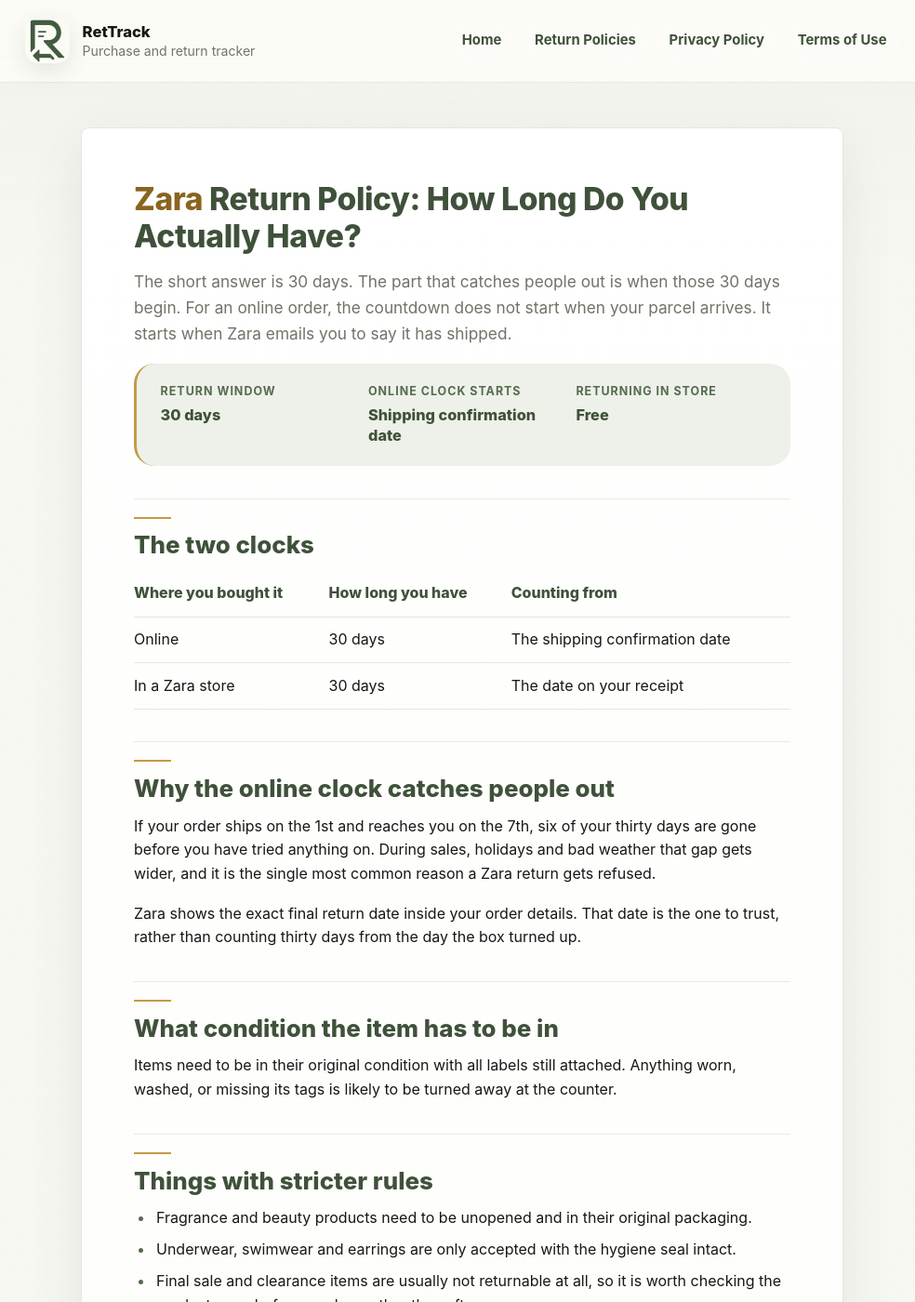
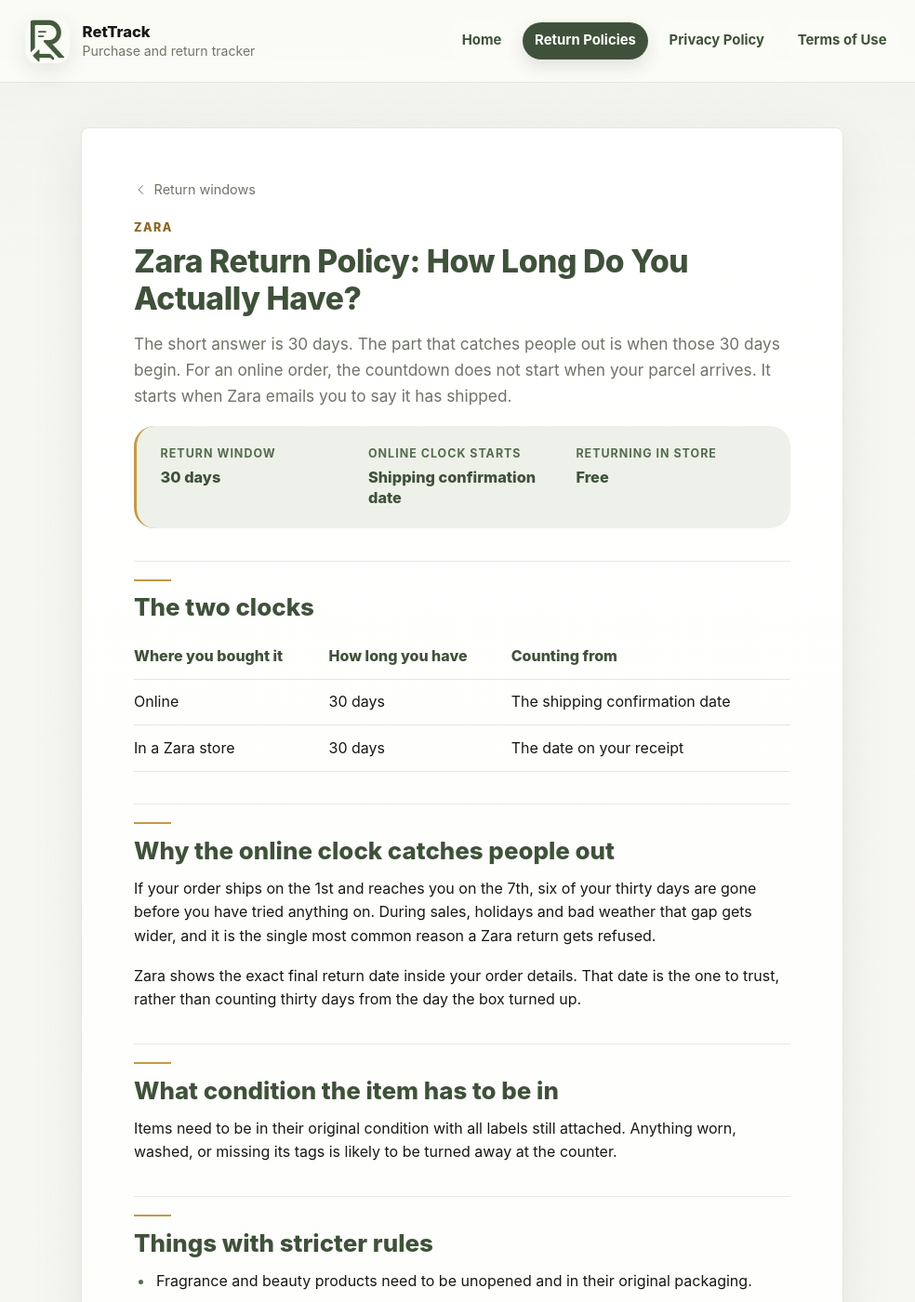
Before and after one commit to Gnonik1/rettrack-legal, a Jekyll site: the page built from docs/return-policies/zara.md, in a window 1280 px wide and 1400 px high. Shown: the whole window at 93% size, without its empty margins (143-1127 px from the left). Built offline with Jekyll 4.4.1, drawn with Linux system fonts in a browser that asks for light colours.

Commit message:
refine: visible store rows, eyebrow heading, section-aware nav, breadcrumb

```diff
--- a/docs/_layouts/default.html
+++ b/docs/_layouts/default.html
@@ -55,10 +55,17 @@
         {% assign current_url = page.url | default: '/' %}
         <nav class="site-nav" aria-label="Main">
           {% for item in site.navigation %}
+          {%- assign is_active = false -%}
+          {%- if item.url == '/' -%}
+            {%- if current_url == '/' -%}{%- assign is_active = true -%}{%- endif -%}
+          {%- else -%}
+            {%- assign url_head = current_url | slice: 0, item.url.size -%}
+            {%- if url_head == item.url -%}{%- assign is_active = true -%}{%- endif -%}
+          {%- endif -%}
           <a
-            class="nav-link{% if current_url == item.url %} is-active{% endif %}"
+            class="nav-link{% if is_active %} is-active{% endif %}"
             href="{{ item.url | relative_url }}"
-            {% if current_url == item.url %}aria-current="page"{% endif %}
+            {% if is_active %}aria-current="page"{% endif %}
           ><span class="nav-label-full">{{ item.title }}</span><span class="nav-label-short">{{ item.short }}</span></a>
           {% endfor %}
         </nav>
--- a/docs/assets/css/style.scss
+++ b/docs/assets/css/style.scss
@@ -348,8 +348,44 @@ code {
   line-height: 1.62;
 }
 
-.store-mark {
+.crumb {
+  display: inline-flex;
+  align-items: center;
+  gap: 0.35rem;
+  color: var(--muted);
+  font-size: 0.9rem;
+  line-height: 1.4;
+  text-decoration: none;
+}
+
+.crumb:hover,
+.crumb:focus-visible {
+  color: var(--green-dark);
+}
+
+.crumb svg {
+  flex: none;
+  width: 16px;
+  height: 16px;
+  fill: none;
+  stroke: currentColor;
+  stroke-width: 1.5;
+  stroke-linecap: round;
+  stroke-linejoin: round;
+}
+
+.eyebrow {
+  margin: 0 0 0.5rem;
   color: var(--gold-deep);
+  font-size: 0.78rem;
+  font-weight: 760;
+  line-height: 1.3;
+  letter-spacing: 0.12em;
+  text-transform: uppercase;
+}
+
+.eyebrow + h1 {
+  margin-top: 0;
 }
 
 .lede {
@@ -359,6 +395,8 @@ code {
 }
 
 .store-list {
+  display: grid;
+  gap: 0.75rem;
   margin: 1.7rem 0 1.5rem;
 }
 
@@ -367,20 +405,23 @@ code {
   align-items: center;
   justify-content: space-between;
   gap: 1rem;
-  margin: 0 -1rem;
-  padding: 1.05rem 1rem 1.05rem calc(1rem - 3px);
-  border-bottom: 1px solid var(--border);
-  border-left: 3px solid transparent;
+  padding: 1.05rem 1.15rem;
+  border: 1px solid var(--border);
+  border-left: 3px solid var(--gold);
+  border-radius: 8px;
+  background: var(--paper-strong);
   color: var(--text);
   text-decoration: none;
-  transition: background-color 160ms ease, border-color 160ms ease;
+  transition: border-color 160ms ease, background-color 160ms ease, box-shadow 160ms ease;
 }
 
 .store-row:hover,
 .store-row:focus-visible {
+  border-color: rgba(85, 107, 79, 0.34);
   border-left-color: var(--gold);
   background: var(--sage);
   color: var(--text);
+  box-shadow: var(--shadow-soft);
 }
 
 .store-copy {
--- a/docs/return-policies/zara.md
+++ b/docs/return-policies/zara.md
@@ -6,7 +6,12 @@ description: "Zara gives you 30 days, but for online orders the countdown starts
 verified: 2026-07-31
 ---
 
-# <span class="store-mark">Zara</span> Return Policy: How Long Do You Actually Have?
+<a class="crumb" href="{{ '/return-policies/' | relative_url }}"><svg viewBox="0 0 24 24" aria-hidden="true" focusable="false"><path d="M14.25 5.5 7.75 12l6.5 6.5" /></svg>Return windows</a>
+
+Zara
+{: .eyebrow}
+
+# Zara Return Policy: How Long Do You Actually Have?
 
 The short answer is 30 days. The part that catches people out is when those 30 days begin. For an online order, the countdown does not start when your parcel arrives. It starts when Zara emails you to say it has shipped.
 {: .lede}
```
